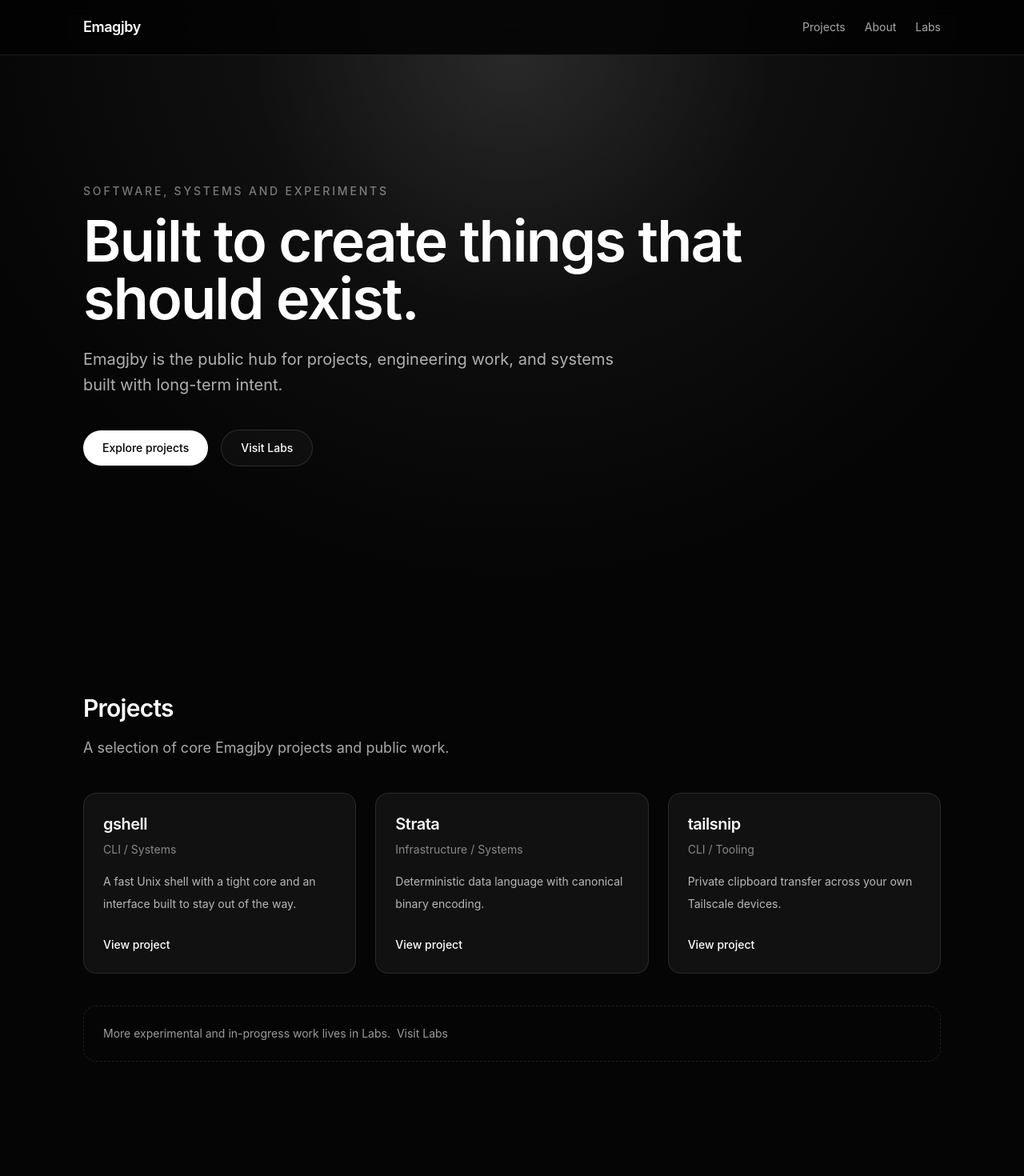
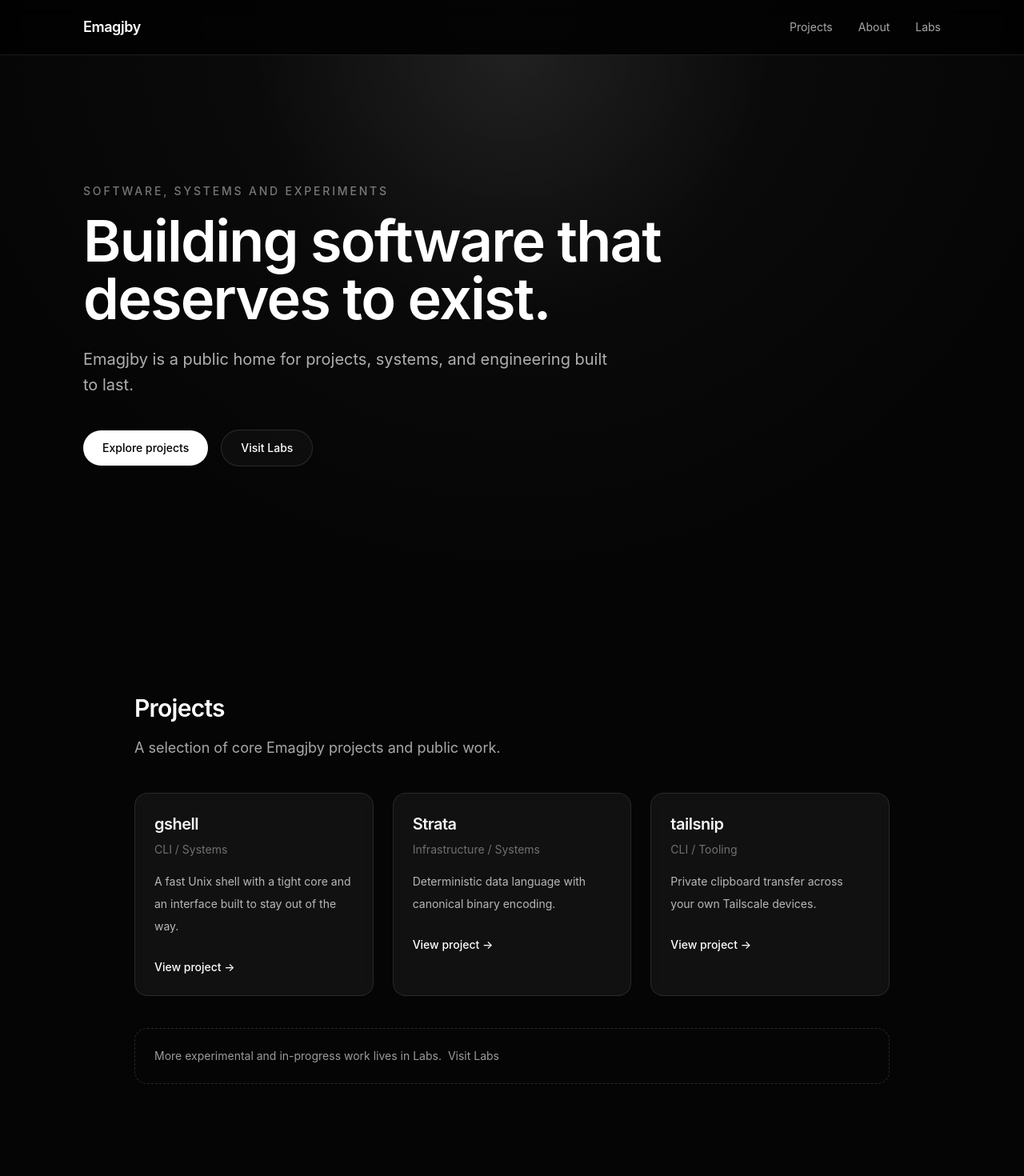
Before and after one commit to Emagjby/emagjby.com, a SvelteKit app: page / in a window 1280 px wide. Shown: the top 1470 px of the page at 80% size. Built offline with nearby package versions, Linux system fonts and the light colour scheme.

Commit message:
feat(site): polish MVP layout and homepage copy (#10)

```diff
--- a/src/lib/components/Footer.svelte
+++ b/src/lib/components/Footer.svelte
@@ -1,10 +1,12 @@
 <script lang="ts">
-	import Container from '$lib/components/Container.svelte';
-	import { siteContent } from '$lib/content/site';
+	import Container from "$lib/components/Container.svelte";
+	import { siteContent } from "$lib/content/site";
 </script>
 
-<footer class="border-t border-white/10 py-8 sm:py-10">
-	<Container class="flex flex-col gap-4 sm:flex-row sm:items-center sm:justify-between">
+<footer class="border-t border-white/10 py-6 sm:py-10">
+	<Container
+		class="flex flex-col gap-4 sm:flex-row sm:items-center sm:justify-between"
+	>
 		<div class="space-y-1">
 			<p class="text-sm font-medium text-white">{siteContent.name}</p>
 			<p class="text-sm text-white/50">{siteContent.footer.blurb}</p>
@@ -16,8 +18,8 @@
 					<li>
 						<a
 							href={link.href}
-							target={link.external ? '_blank' : undefined}
-							rel={link.external ? 'noreferrer' : undefined}
+							target={link.external ? "_blank" : undefined}
+							rel={link.external ? "noreferrer" : undefined}
 							class="transition-colors hover:text-white"
 						>
 							{link.label}
--- a/src/lib/components/Header.svelte
+++ b/src/lib/components/Header.svelte
@@ -1,22 +1,24 @@
 <script lang="ts">
-	import Container from '$lib/components/Container.svelte';
-	import { navItems, siteContent } from '$lib/content/site';
+	import Container from "$lib/components/Container.svelte";
+	import { navItems, siteContent } from "$lib/content/site";
 </script>
 
-<header class="sticky top-0 z-20 border-b border-white/10 bg-black/70 backdrop-blur-md">
+<header
+	class="sticky top-0 z-20 border-b border-white/10 bg-black/70 backdrop-blur-md"
+>
 	<Container class="flex items-center justify-between py-5">
 		<a href="/" class="text-lg font-semibold tracking-tight text-white">
 			{siteContent.name}
 		</a>
 
 		<nav aria-label="Primary navigation">
-			<ul class="flex items-center gap-6 text-sm text-white/65">
+			<ul class="flex items-center gap-8 text-sm text-white/65">
 				{#each navItems as item}
 					<li>
 						<a
 							href={item.href}
-							target={item.external ? '_blank' : undefined}
-							rel={item.external ? 'noreferrer' : undefined}
+							target={item.external ? "_blank" : undefined}
+							rel={item.external ? "noreferrer" : undefined}
 							class="transition-colors hover:text-white"
 						>
 							{item.label}
--- a/src/lib/components/ProjectCard.svelte
+++ b/src/lib/components/ProjectCard.svelte
@@ -12,7 +12,7 @@
 			<h3 class="text-xl font-semibold tracking-tight">{project.name}</h3>
 
 			{#if project.category}
-				<p class="mt-2 text-sm text-white/50">{project.category}</p>
+				<p class="mt-2 text-sm text-white/40">{project.category}</p>
 			{/if}
 		</div>
 	</div>
@@ -30,7 +30,7 @@
 				aria-label={`View project ${project.name}`}
 				class="text-sm font-medium text-white underline underline-offset-4 hover:text-white/80"
 			>
-				View project
+				View project →
 			</a>
 		</div>
 	{/if}
--- a/src/lib/components/ProjectSection.svelte
+++ b/src/lib/components/ProjectSection.svelte
@@ -17,7 +17,7 @@
 	</div>
 
 	<div
-		class="mt-10 rounded-2xl border border-dashed border-white/10 p-6 text-sm text-white/60"
+		class="mt-10 rounded-2xl border border-dashed border-white/15 p-6 text-sm text-white/60"
 	>
 		<p>
 			{siteContent.labs.callout}
--- a/src/lib/components/Section.svelte
+++ b/src/lib/components/Section.svelte
@@ -23,7 +23,7 @@
 </script>
 
 <section {id} class={`py-20 sm:py-28 ${className}`}>
-	<div class="mx-auto w-full max-w-6xl px-6 sm:px-8 lg:px-10">
+	<div class="mx-auto w-full max-w-5xl px-6 sm:px-8 lg:px-10">
 		{#if eyebrow || title || description}
 			<div class="max-w-3xl">
 				{#if eyebrow}
--- a/src/lib/content/site.ts
+++ b/src/lib/content/site.ts
@@ -7,9 +7,9 @@ export const siteContent: SiteContent = {
         "Main public hub for Emagjby projects, ideas, and engineering work.",
     hero: {
         eyebrow: "Software, systems and experiments",
-        heading: "Built to create things that should exist.",
+        heading: "Building software that deserves to exist.",
         subheading:
-            "Emagjby is the public hub for projects, engineering work, and systems built with long-term intent.",
+            "Emagjby is a public home for projects, systems, and engineering built to last.",
         primaryCta: {
             label: "Explore projects",
             href: "#projects",
@@ -22,7 +22,7 @@ export const siteContent: SiteContent = {
     },
     about: {
         title: "About",
-        body: "Emagjby brings together software, systems, and experimentation. Some projects are polished, some are still forming, but all of them come from the same drive to build useful things and push ideas further.",
+        body: "Emagjby brings together software, systems, and experimentation. Some projects are polished, others are still forming, but all of them come from the same drive to build useful things and push ideas forward.",
     },
     labs: {
         href: "https://labs.emagjby.com",
--- a/src/routes/layout.css
+++ b/src/routes/layout.css
@@ -12,7 +12,7 @@ body {
   margin: 0;
   min-width: 320px;
   background:
-        radial-gradient(circle at top, rgba(255, 255, 255, 0.08), transparent 35%),
+    radial-gradient(circle at top, rgba(255, 255, 255, 0.04), transparent 35%),
     #050505;
   color: rgba(255, 255, 255, 0.96);
   font-family:
@@ -58,6 +58,10 @@ select {
   font: inherit;
 }
 
+section {
+  scroll-margin-top: 80px;
+}
+
 ::selection {
   background: rgba(255, 255, 255, 0.18);
   color: white;
```
Also changed, not shown: 1 other file (tests, documents, lock files or other folders). Lines whose indentation alone changed are shown as unchanged.
